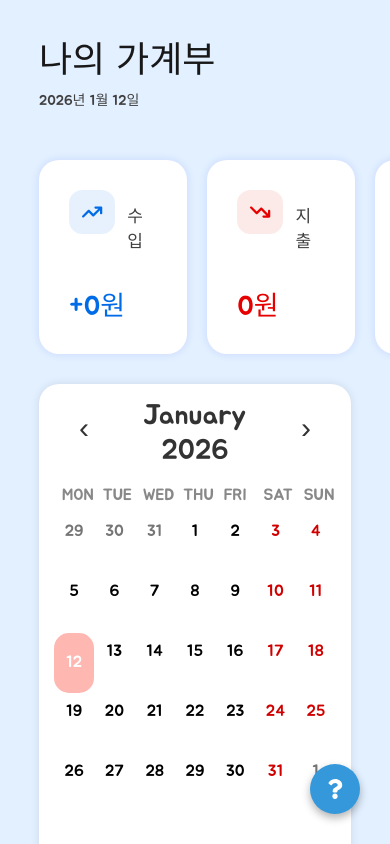
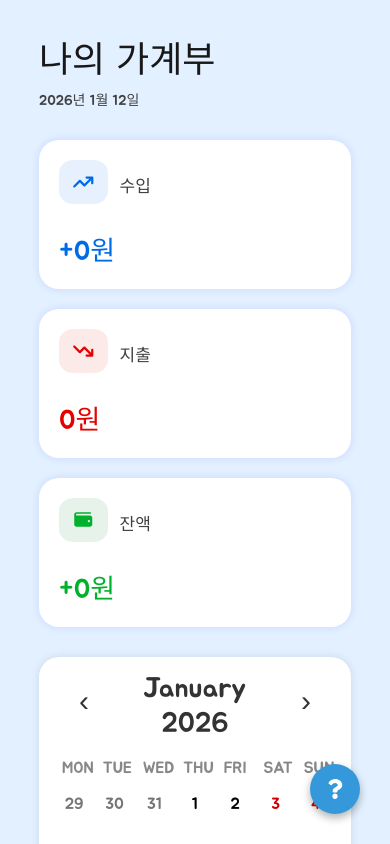
Before and after one commit to KimJungJae369/portfolio, a React (Vite) app: page / in a window 390 px wide. Shown: the top 844 px of the page. Built offline with nearby package versions, Linux system fonts and the light colour scheme; a web font is replaced by a local one.

Commit message:
메모 삭제 버튼 추가 및 Section 반응형 모바일 UI 개선

```diff
--- a/src/Portfolio/2. Section/Section.tsx
+++ b/src/Portfolio/2. Section/Section.tsx
@@ -1,11 +1,35 @@
-import React from 'react'
+import React, { useState, useEffect } from 'react'
 // 아이콘
 import { FontAwesomeIcon } from '@fortawesome/react-fontawesome';
 import { faArrowTrendUp, faArrowTrendDown, faWallet } from '@fortawesome/free-solid-svg-icons';
 import { useAppContext } from '../../context/AppContext';
 
+// 화면 크기 감지 hook
+function useWindowSize() {
+    const [windowSize, setWindowSize] = useState({
+        width: typeof window !== 'undefined' ? window.innerWidth : 1200,
+    });
+
+    useEffect(() => {
+        function handleResize() {
+            setWindowSize({
+                width: window.innerWidth,
+            });
+        }
+
+        window.addEventListener('resize', handleResize);
+        handleResize();
+
+        return () => window.removeEventListener('resize', handleResize);
+    }, []);
+
+    return windowSize;
+}
+
 export default function Section() {
     const { state } = useAppContext();
+    const { width } = useWindowSize();
+    const isMobile = width < 768;
 
     // 수입, 지출, 잔액 계산
     const totalIncome = state.transactions
@@ -18,18 +42,21 @@ export default function Section() {
 
     const balance = totalIncome + totalExpense;
     const MainMenu = {
-        marginTop : '50px',
+        marginTop : isMobile ? '30px' : '50px',
         display : 'flex',
+        flexDirection: isMobile ? 'column' as 'column' : 'row' as 'row',
         justifyContent : 'space-evenly',
+        gap: isMobile ? '20px' : '0',
     }
 
     const itemstyle = {
-        width : '60%',
-        padding : 30,
+        width : isMobile ? '100%' : '60%',
+        padding : isMobile ? 20 : 30,
         backgroundColor : 'white',
         borderRadius : 20,
         boxShadow : '0 0 10px rgba(22, 5, 253, 0.1)',
-        float : 'left' as 'left',
+        float : isMobile ? 'none' as 'none' : 'left' as 'left',
+        boxSizing: 'border-box' as 'border-box',
     }
 
     const itemicon = {
@@ -45,7 +72,7 @@ export default function Section() {
             <h2 style={{color : '#006be6ff', paddingTop : 20,}}>+{totalIncome.toLocaleString()}원</h2>
         </div>
 
-         <div style={{...itemstyle, margin : '0 20px'}}>
+         <div style={{...itemstyle, margin : isMobile ? '0' : '0 20px'}}>
            <div style={itemicon}>
                  <FontAwesomeIcon icon={faArrowTrendDown} style={{ color: "#e60000ff", padding : 13, backgroundColor : 'rgba(217, 48, 37, 0.1)', borderRadius : '30%'}} />
                 <span style={{margin : '12px', fontSize : '17px', color : '#414040ff', display : 'inline-block', verticalAlign : 'middle', alignItems: 'center'}}>지출</span>
--- a/src/Portfolio/3. Article/Article.tsx
+++ b/src/Portfolio/3. Article/Article.tsx
@@ -559,21 +559,43 @@ export default function Article() {
                         }}>
                             {popupMemo.content}
                         </div>
+                        <div style={{marginTop: '20px', display: 'flex', gap: '10px', justifyContent: 'flex-end'}}>
+                            <button
+                                onClick={() => {
+                                    const newMemos = { ...dailyMemos };
+                                    delete newMemos[popupMemo.date];
+                                    setDailyMemos(newMemos);
+                                    localStorage.setItem('dailyMemos', JSON.stringify(newMemos));
+                                    setPopupMemo(null);
+                                }}
+                                style={{
+                                    padding: '8px 20px',
+                                    backgroundColor: '#F44336',
+                                    color: 'white',
+                                    border: 'none',
+                                    borderRadius: '5px',
+                                    cursor: 'pointer',
+                                    fontSize: '14px',
+                                    transition: 'background-color 0.2s'
+                                }}
+                                onMouseEnter={(e) => e.currentTarget.style.backgroundColor = '#D32F2F'}
+                                onMouseLeave={(e) => e.currentTarget.style.backgroundColor = '#F44336'}>
+                                삭제
+                            </button>
                             <button
                                 onClick={() => setPopupMemo(null)}
                                 style={{
-                                marginTop: '20px',
                                     padding: '8px 20px',
                                     backgroundColor: '#4CAF50',
                                     color: 'white',
                                     border: 'none',
                                     borderRadius: '5px',
                                     cursor: 'pointer',
-                                fontSize: '14px',
-                                float: 'right'
+                                    fontSize: '14px'
                                 }}>
                                 닫기
                             </button>
+                        </div>
                     </div>
                 </div>
             )}
```
Lines whose indentation alone changed are shown as unchanged.
